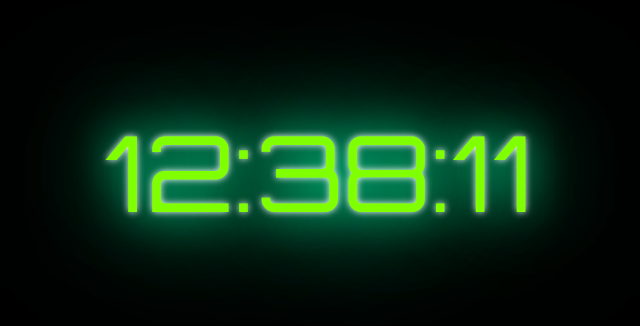
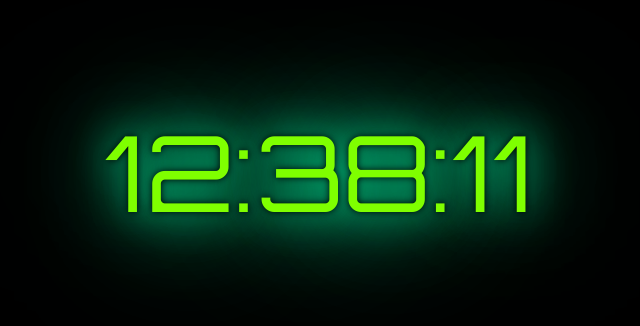
Before and after one commit to sudopwr/javascript-course, a website: page episodes/digitalclock.html in a window 1280 px wide. Shown: the part 228-554 px from the top of the page, without its empty margins (320-960 px from the left). Drawn offline with Linux system fonts and the light colour scheme.

Commit message:
digital clock

```diff
--- a/episodes/digitalclock.html
+++ b/episodes/digitalclock.html
@@ -31,7 +31,7 @@
             color: chartreuse;
             font-size: 4.2rem;
             text-shadow:
-                0 0 7px #fff,
+                0 0 7px #000,
                 0 0 42px #0fa,
                 0 0 92px #0fa,
                 0 0 151px #0fa;
```
